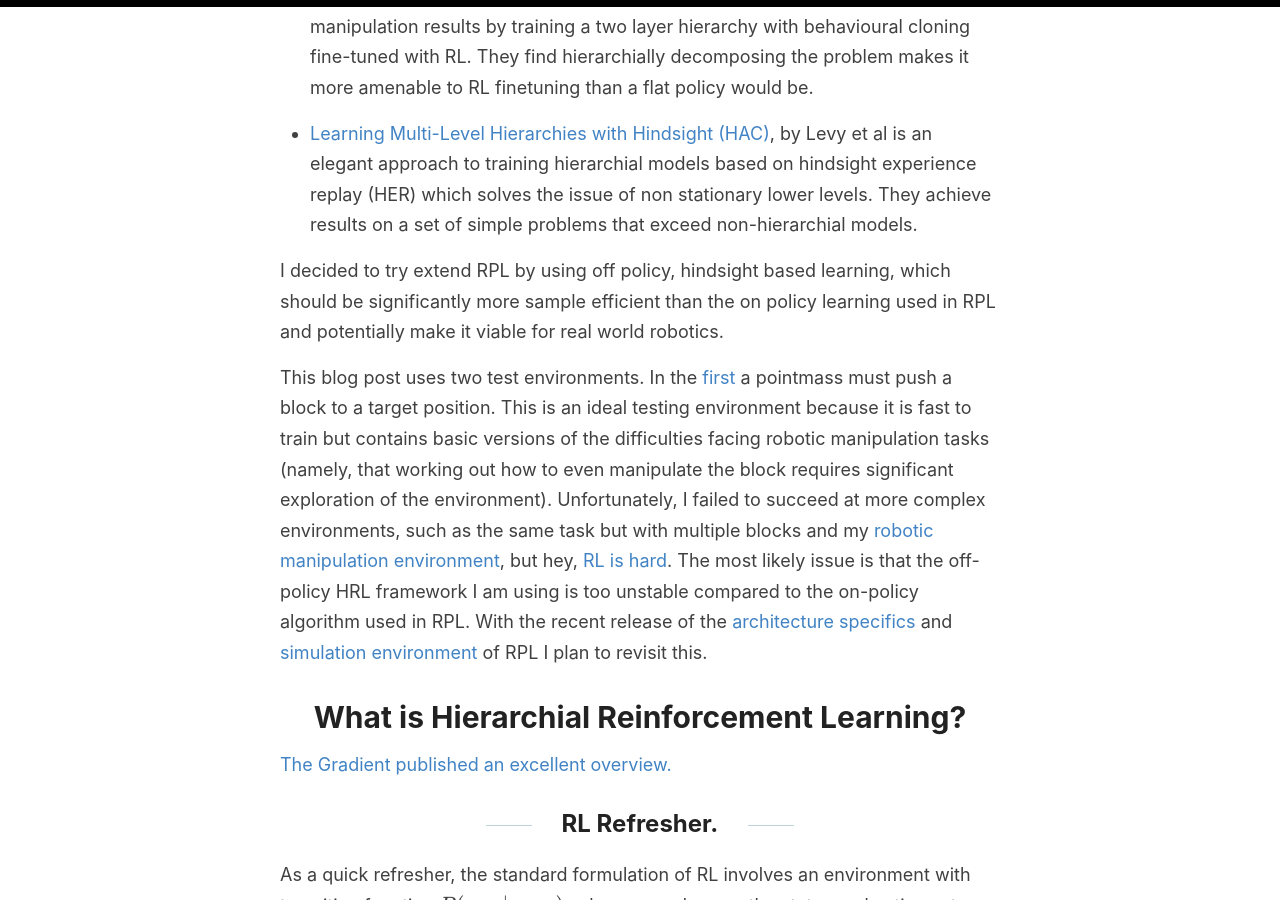
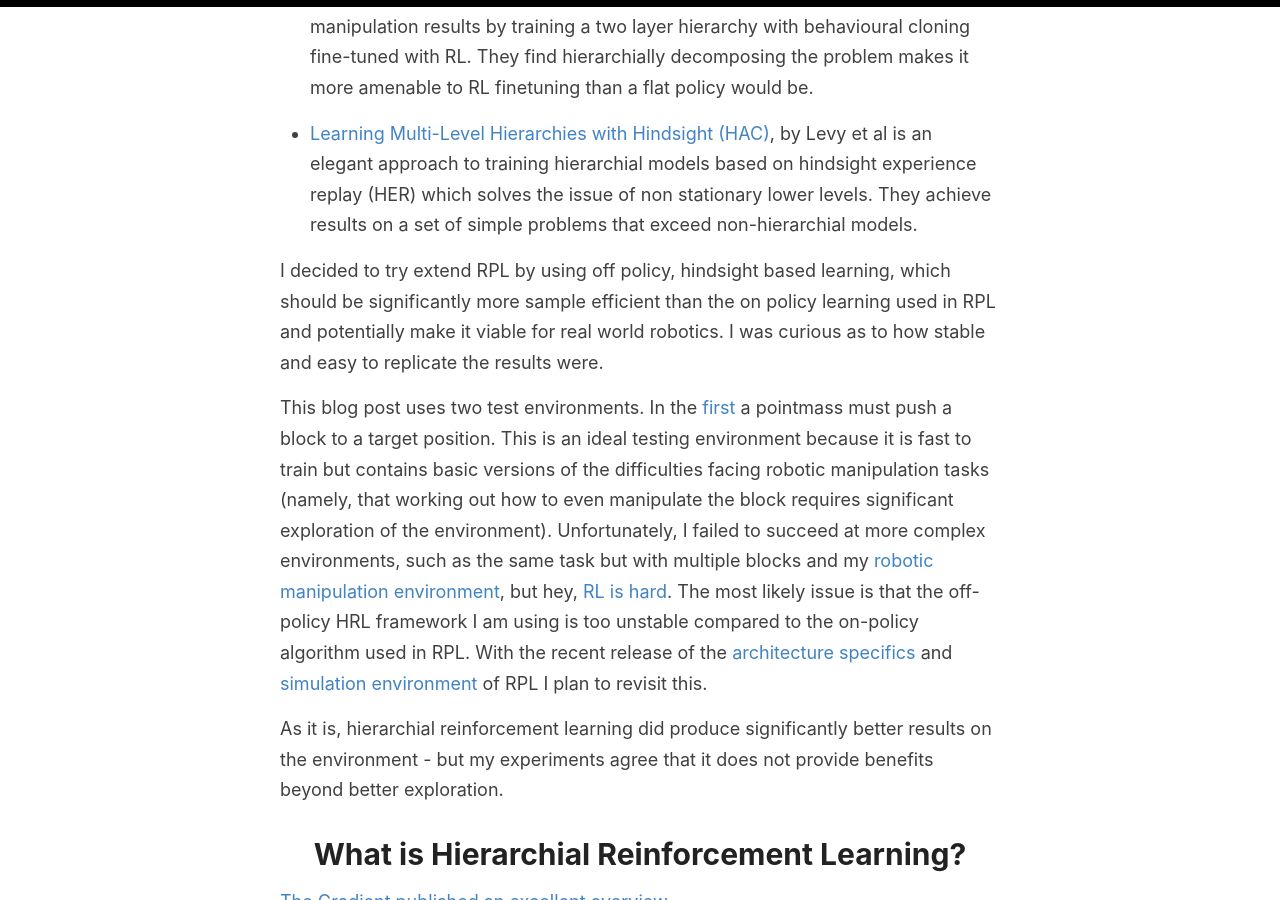
Before and after one commit to sholtodouglas/sholtodouglas.github.io, a Jekyll site: the page built from _posts/2020-06-03-DoesHierarchialRLWorkYet.md, in a window 1280 px wide and 900 px high, scrolled down 1736 px. Built offline with Jekyll 4.4.1, drawn with Linux system fonts in a browser that asks for light colours; formulas are drawn with MathJax 3.

Commit message:
Update 2020-06-03-DoesHierarchialRLWorkYet.md

```diff
--- a/_posts/2020-06-03-DoesHierarchialRLWorkYet.md
+++ b/_posts/2020-06-03-DoesHierarchialRLWorkYet.md
@@ -21,9 +21,11 @@ Two pieces of work made me interested in exploring whether this was about to cha
 
 - [Learning Multi-Level Hierarchies with Hindsight (HAC)](https://arxiv.org/pdf/1712.00948.pdf), by Levy et al is an elegant approach to training hierarchial models based on hindsight experience replay (HER) which solves the issue of non stationary lower levels. They achieve results on a set of simple problems that exceed non-hierarchial models.
 
-I decided to try extend RPL by using off policy, hindsight based learning, which should be significantly more sample efficient than the on policy learning used in RPL and potentially make it viable for real world robotics.
+I decided to try extend RPL by using off policy, hindsight based learning, which should be significantly more sample efficient than the on policy learning used in RPL and potentially make it viable for real world robotics. I was curious as to how stable and easy to replicate the results were.
 
 This blog post uses two test environments. In the [first](https://github.com/sholtodouglas/pointMass) a pointmass must push a block to a target position. This is an ideal testing environment because it is fast to train but contains basic versions of the difficulties facing robotic manipulation tasks (namely, that working out how to even manipulate the block requires significant exploration of the environment). Unfortunately, I failed to succeed at more complex environments, such as the same task but with multiple blocks and my [robotic manipulation environment](https://github.com/sholtodouglas/pandaRL), but hey, [RL is hard](https://www.alexirpan.com/2018/02/14/rl-hard.html). The most likely issue is that the off-policy HRL framework I am using is too unstable compared to the on-policy algorithm used in RPL. With the recent release of the [architecture specifics](http://proceedings.mlr.press/v100/gupta20a/gupta20a.pdf) and [simulation environment](https://github.com/google-research/relay-policy-learning) of RPL I plan to revisit this.
+
+As it is, hierarchial reinforcement learning did produce significantly better results on the environment - but my experiments agree that it does not provide benefits beyond better exploration.
 
 
 # What is Hierarchial Reinforcement Learning?
```
